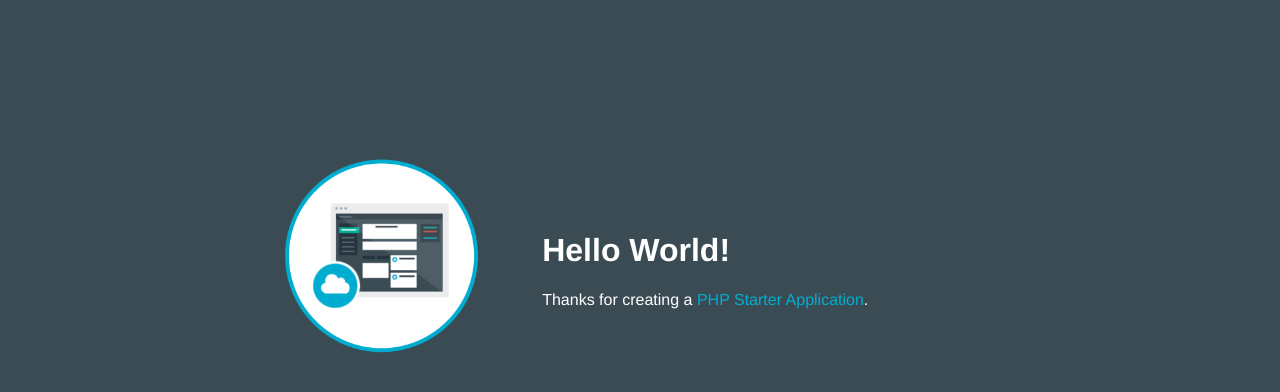
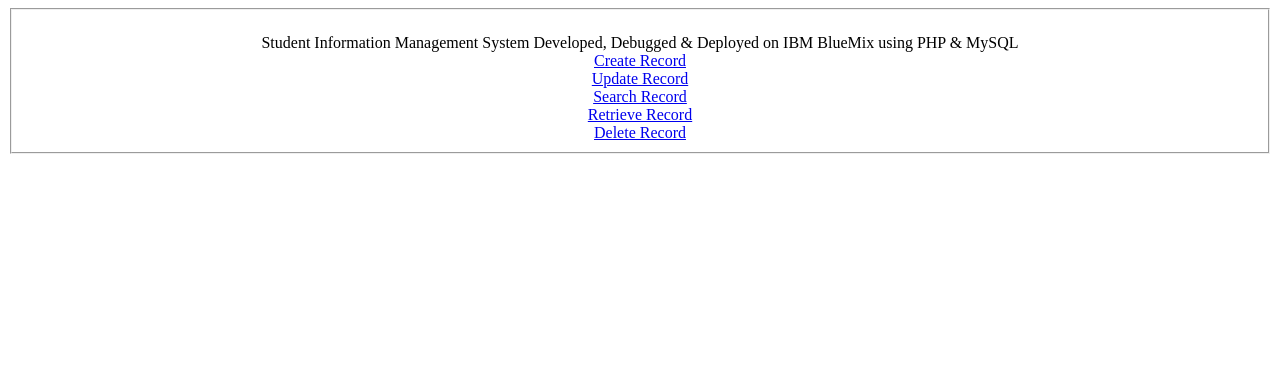
Before and after one commit to ManjeshHegde/studentrecord2sd14cs057, a PHP site: page / in a window 1280 px wide. Shown: the top 392 px of the page. Run offline with PHP 8.4, Linux system fonts and the light colour scheme.

Commit message:
Update index.php

```diff
--- a/index.php
+++ b/index.php
@@ -1,21 +1,20 @@
-<!DOCTYPE html>
 <html>
 <head>
-	<title>PHP Starter Application</title>
-	<meta http-equiv="Content-Type" content="text/html; charset=utf-8">
-	<link rel="stylesheet" href="style.css" />
+<title>PHP,MySQL BlueMix</title>
 </head>
 <body>
-	<table>
-		<tr>
-			<td style='width: 30%;'>
-				<img class = 'newappIcon' src='images/newapp-icon.png'>
-			</td>
-			<td>
-				<h1 id = "message"><?php echo "Hello World!"; ?></h1>
-				<p class='description'></p> Thanks for creating a <span class="blue">PHP Starter Application</span>.
-			</td>
-		</tr>
-	</table>
+<form>
+<fieldset>
+<br />
+	<center>
+	<legend>Student Information Management System Developed, Debugged & Deployed on IBM BlueMix using PHP & MySQL</legend>
+		<a href="insert.php">Create Record</a><br />
+		<a href="update.php">Update Record</a> <br />
+		<a href="search.html">Search Record</a> <br />
+		<a href="fetch.php">Retrieve Record</a><br />
+		<a href="delete.php">Delete Record</a>
+	</center>
+</fieldset>
+</form>
 </body>
 </html>
```
